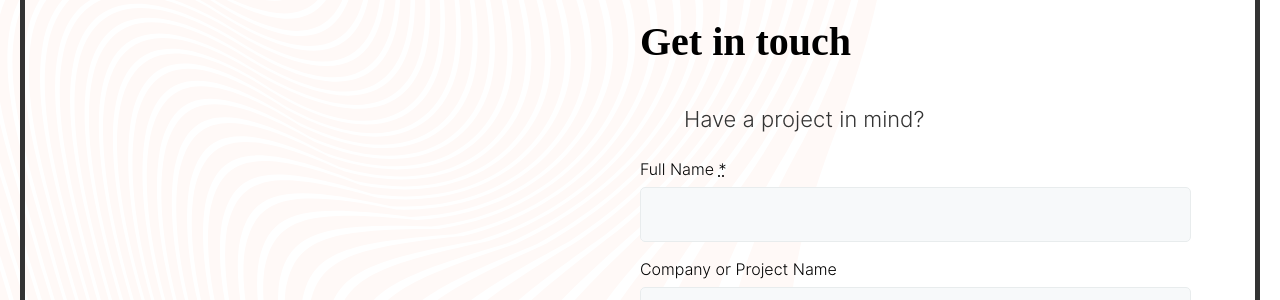
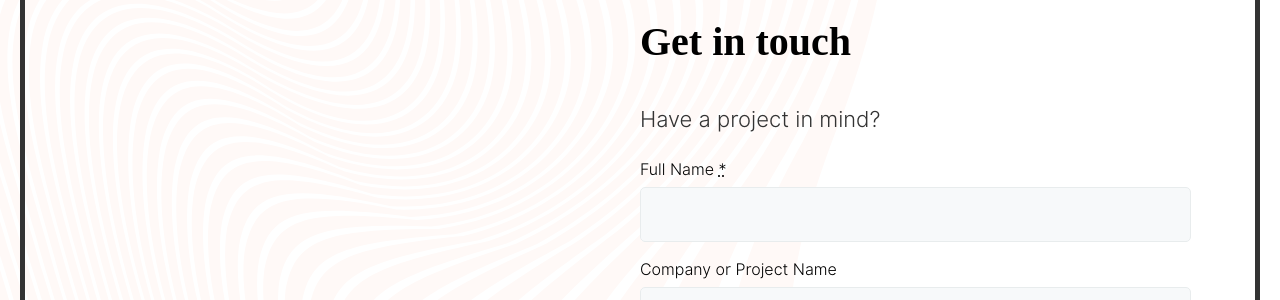
Before and after one commit to aarongilmore/outline-studio, a Jekyll site: the page built from contact.md, in a window 1280 px wide. Shown: the part 356-656 px from the top of the page. Built offline with Jekyll 4.4.1, drawn with Linux system fonts in a browser that asks for light colours; nearby versions of some CDN libraries; some web fonts are replaced.

```diff
--- a/_layouts/contact.html
+++ b/_layouts/contact.html
@@ -17,7 +17,7 @@
           <c span=8 span-s=8 class="animated fadeInDown">
             <a href="/" class="link black"><h1 class="mb1">Outline Studio &mdash;</h1></a>
           </c>
-          <c span=5-8 span-s=1 class="-indent mv5-ns mv3-m animated fadeInUp delay-0.2s">
+          <c span=5-8 span-s=1 class="mv5-ns mv3-m animated fadeInUp delay-0.2s">
             {{ content }}
             <form id="contact_form">
 
```
